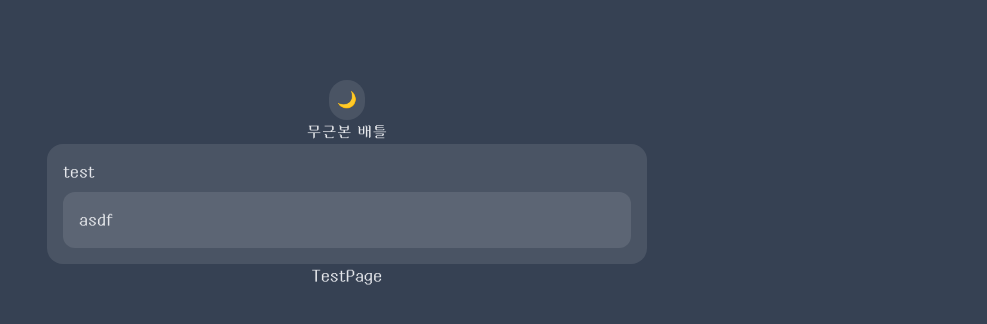
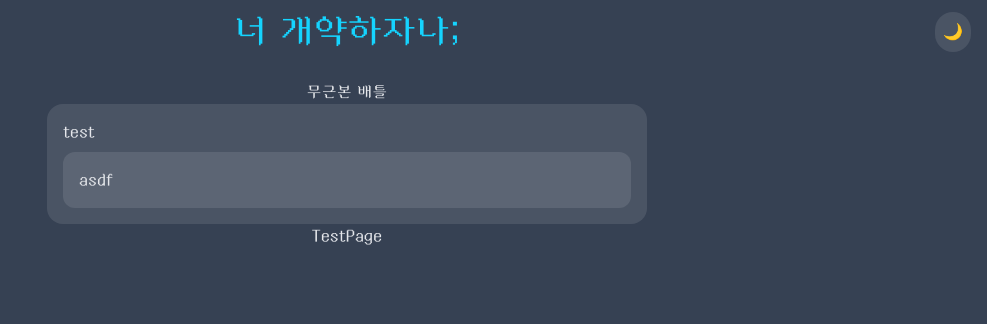
Before and after one commit to s00ngle/nobase-battle, a Next.js app in the folder frontend/nobasebattle/: page / in a window 1280 px wide. Shown: the top 324 px of the page, without its empty margins (293-1280 px from the left). Built offline with nearby package versions, Linux system fonts and the light colour scheme; a web font is replaced by a local one.

Commit message:
feat: 헤더 컴포넌트 생성

```diff
--- a/frontend/nobasebattle/app/globals.css
+++ b/frontend/nobasebattle/app/globals.css
@@ -8,6 +8,10 @@
   font-weight: normal;
   font-style: normal;
   font-display: swap;
+}
+
+@theme {
+  --color-accent: #15d4ff;
 }
 
 body {
--- a/frontend/nobasebattle/app/layout.tsx
+++ b/frontend/nobasebattle/app/layout.tsx
@@ -1,6 +1,6 @@
 import type { Metadata } from 'next'
 import './globals.css'
-import ThemeToggleButton from '@/components/common/ThemeToggleButton'
+import Header from '@/components/layout/Header'
 
 export const metadata: Metadata = {
   title: '무근본 배틀',
@@ -19,7 +19,7 @@ export default function RootLayout({
           'flex flex-col items-center bg-white transition-all duration-300 px-6 py-20 min-w-[330px] min-h-svh dark:bg-gray-700 text-gray-800 dark:text-gray-200 antialiased'
         }
       >
-        <ThemeToggleButton />
+        <Header />
         {children}
       </body>
     </html>
--- a/frontend/nobasebattle/components/layout/Header.tsx
+++ b/frontend/nobasebattle/components/layout/Header.tsx
@@ -1,3 +1,14 @@
-const Header = () => {}
+import ThemeToggleButton from '../common/ThemeToggleButton'
+
+const Header = () => {
+  return (
+    <div className="flex p-3 fixed top-0">
+      <div className="text-4xl text-accent">너 개약하자나;</div>
+      <div className="fixed right-4">
+        <ThemeToggleButton />
+      </div>
+    </div>
+  )
+}
 
 export default Header
```
